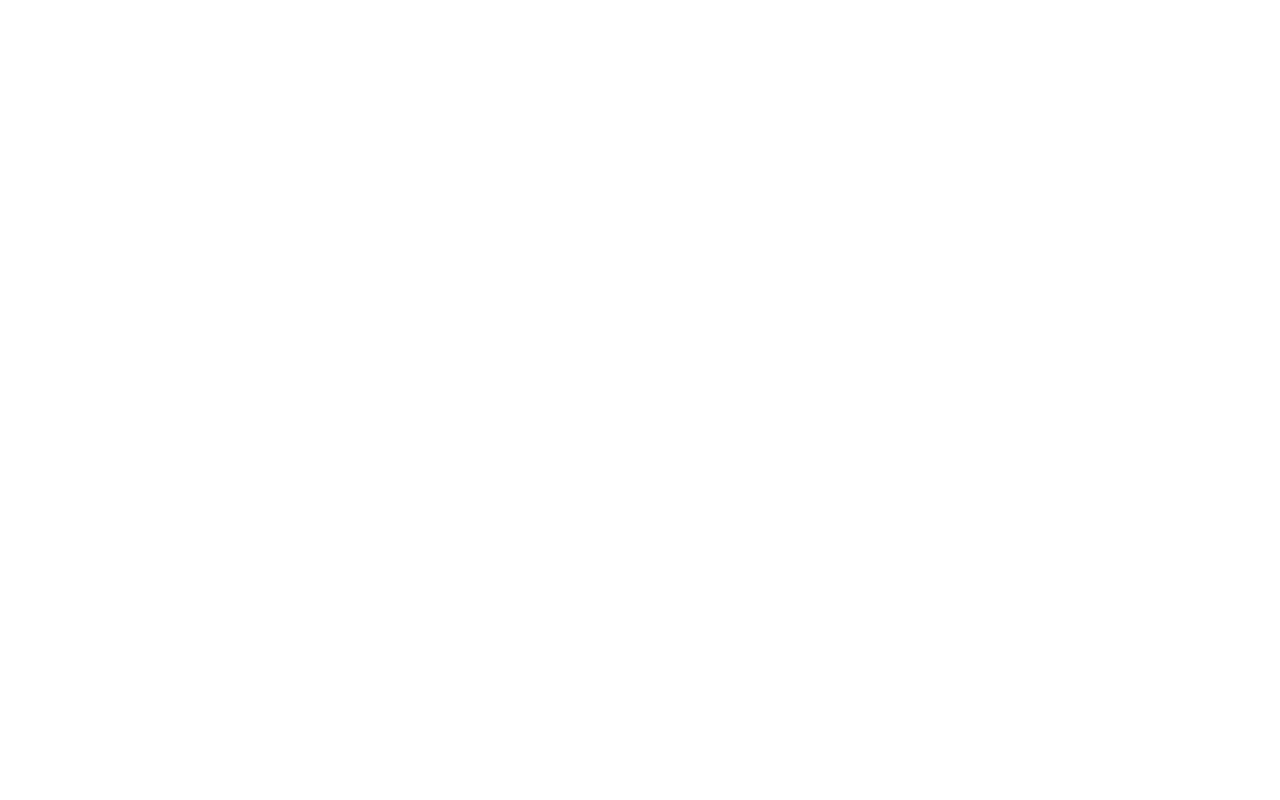
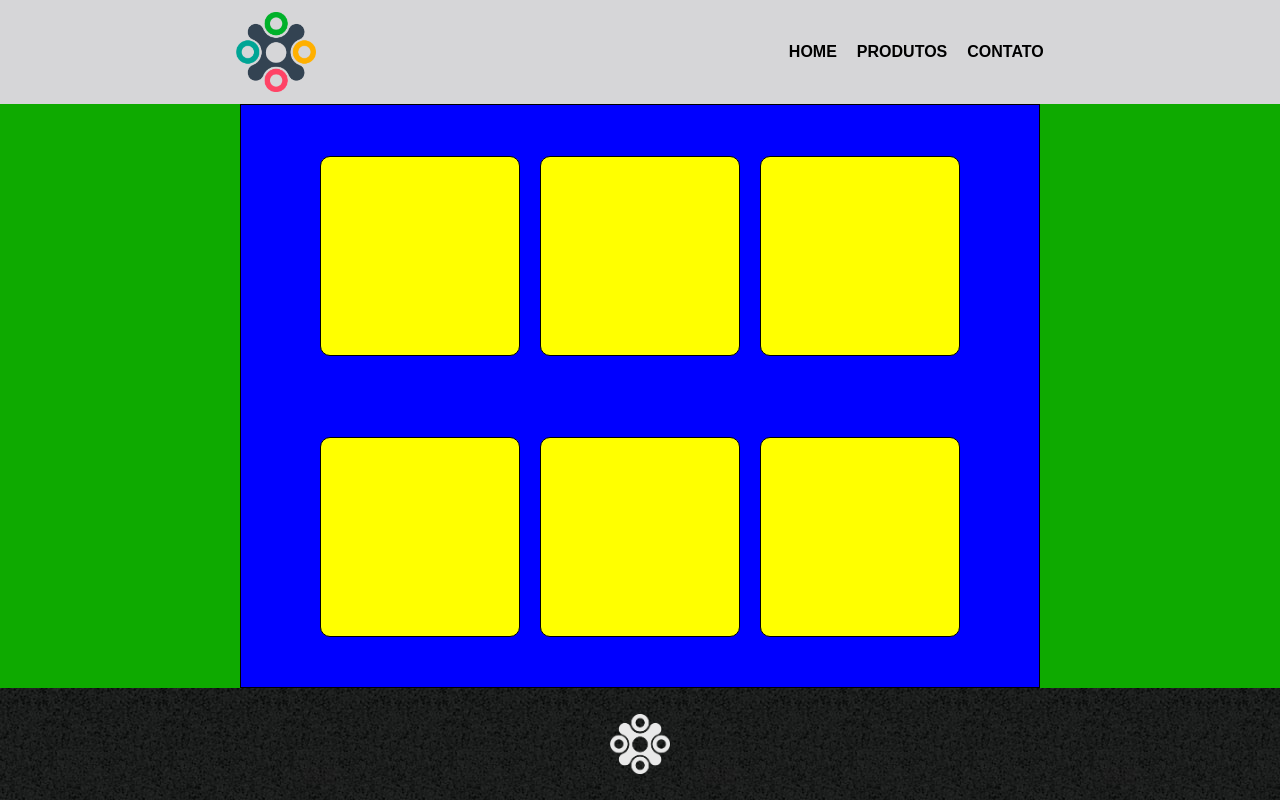
Before and after one commit to VitorSantos920/siteCompleto, a plain HTML site: page produtos.html in a window 1280 px wide. Drawn offline with Linux system fonts and the light colour scheme.

Commit message:
Pgn de Prods / Estilizações iniciais e Estrutura

```diff
--- a/assets/css/style.css
+++ b/assets/css/style.css
@@ -0,0 +1,91 @@
+*{
+    margin: 0;
+    padding: 0;
+    box-sizing: border-box;
+}
+
+.header{
+    height: 13vh;
+    width: 100vw;
+    background-color: rgb(214, 214, 216);
+    display: flex;
+    align-items: center;
+    justify-content: space-around;
+}
+
+.menu-itens {
+    list-style: none;
+}
+
+
+#logo_base{
+    height:80px;
+    width: 80px;
+}
+
+.menu-itens{
+    display: flex;
+    gap: 20px;
+}
+
+a {
+    text-decoration: none;
+    color: black;
+    font-family: sans-serif;
+    font-weight: bolder;
+}
+
+a:hover {
+    text-decoration: underline;
+    color: orange;
+}
+
+.main{
+    display: flex;
+    align-items: center;
+    justify-content: center;
+    width: 100vw;
+    background-color: rgb(14, 170, 0);
+}
+
+.main-content {
+    border: 1px solid black;
+    background-color: blue;
+    height: 73vh;
+    width: 800px;
+    display: flex;
+    justify-content: center;
+    align-items: center;
+    flex-wrap: wrap;
+    gap: 20px;
+}
+
+section {
+    height: 200px;
+    width: 200px;
+    border: 1px solid black;
+    background-color: yellow;
+    border-radius: 10px ;
+}
+
+.bottom {
+    margin-bottom: 20px;
+}
+
+.top {
+    margin-top: 20px;
+}
+
+.footer{
+    height: 14vh;
+    width: 100vw;
+    background-image: url("/assets/img/bg.jpg");
+    display: flex;
+    justify-content: center;
+    align-items: center;
+}
+
+#logo-rodape{
+    width: 60px;
+    height: 60px;
+}
--- a/produtos.html
+++ b/produtos.html
@@ -11,6 +11,49 @@
 
     <body>
 
+        <header class="header">
+            <img src="assets/img/logo-nav.png" id="logo_base" alt="" class="img">
+
+            <nav class="menu">
+                <ul class="menu-itens">
+                    <li class="item"><a href="index.html">HOME</a></li>
+                    <li class="item"><a href="produtos.html">PRODUTOS</a></li>
+                    <li class="item"><a href="contato.html">CONTATO</a></li>
+                </ul>
+            </nav>
+        </header>
+
+        <main class="main">
+            <div class="main-content">
+                <section class="top">
+
+                </section>
+
+                <section class="top">
+
+                </section>
+
+                <section class="top">
+
+                </section>
+
+                <section class="bottom">
+
+                </section>
+
+                <section class="bottom">
+
+                </section>
+
+                <section class="bottom">
+
+                </section>
+            </div>
+        </main>
+
+        <footer class="footer">
+            <img src="./assets/img/logo-branco-rodape.png" id="logo-rodape" alt="">
+        </footer>
     </body>
 
 </html>
```
Also changed, not shown: contato.html (+12 -0 lines), index.html (+13 -0 lines).
